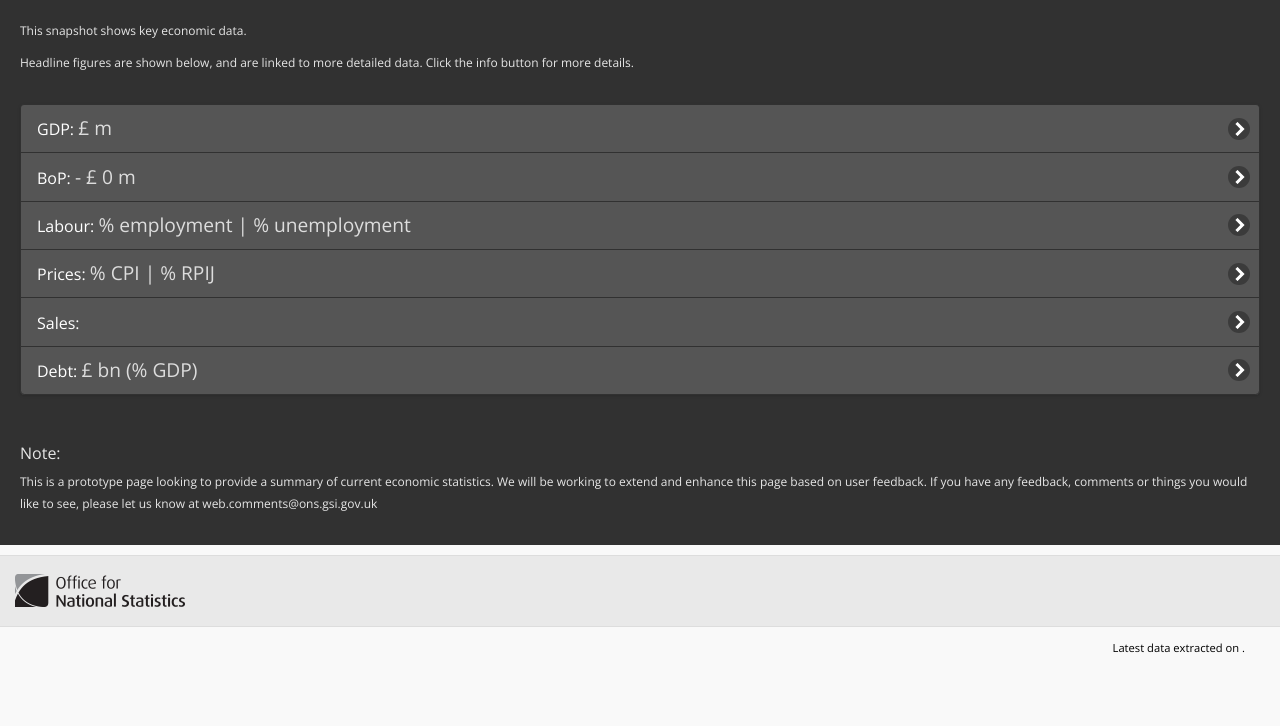
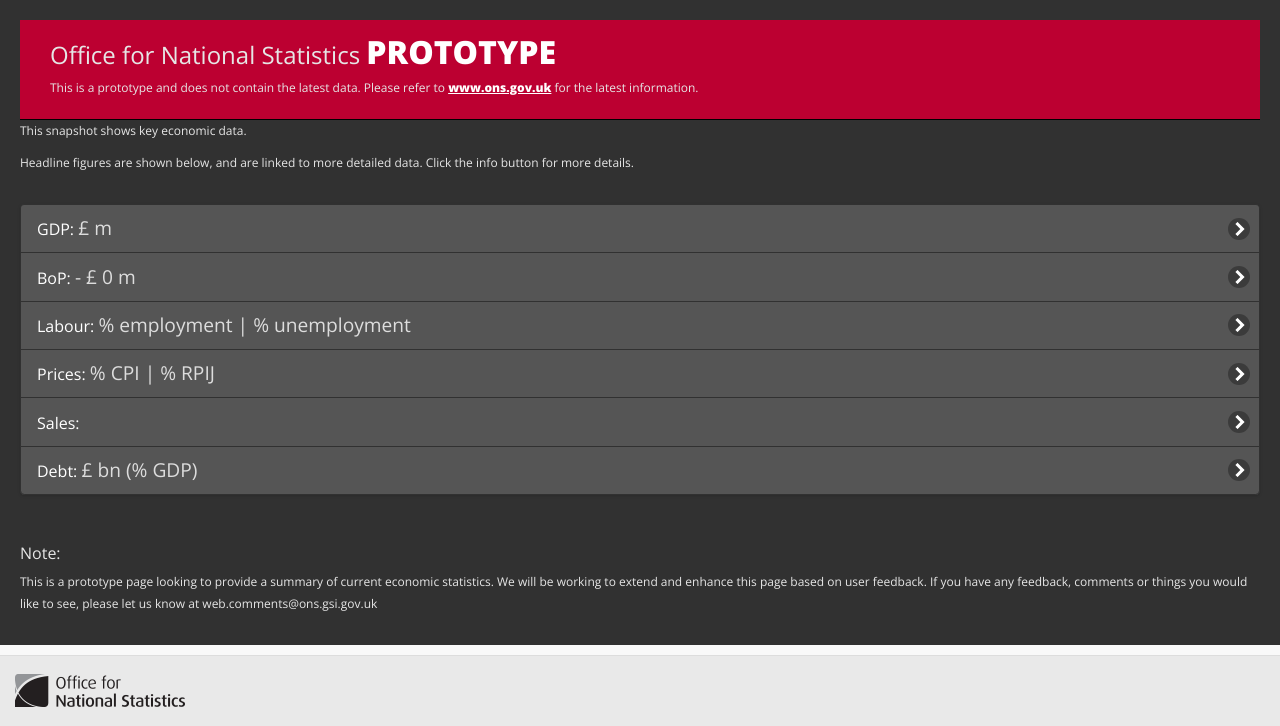
Before and after one commit to ONSdigital/web-apps, a PHP site: page /snapshot/index.php in a window 1280 px wide. Shown: the part 62-788 px from the top of the page. Run offline with PHP 8.4, Linux system fonts and the light colour scheme; data that the repository does not hold is empty.

Commit message:
Snapshot
Added warning banner

```diff
--- a/snapshot/css/snapshot.css
+++ b/snapshot/css/snapshot.css
@@ -416,3 +416,43 @@
 a.ui-icon-menu:after{
   color: #FFB384;
 }
+
+.alpha-header {
+    background-color: #BC0031;
+  border-bottom: 1px solid black;
+  padding-left:30px;
+    padding-bottom: 10px;
+}
+
+.notes .alpha-header-title{
+  font-size:24px;
+}
+
+.alpha-header-title {
+  font-family: "Open Sans";
+  padding-top:20px;
+  color: #fff;
+    font-size: 24px;
+    font-weight: 600;
+    line-height:24px;
+}
+.alpha-header-title {
+  color: #fff;
+
+}
+.alpha-header-copy{
+  color: #fff;
+    margin-bottom: 10px;
+}
+.alpha-header-copy a{
+  color: #fff;
+  font-weight: 600;
+    margin-bottom: 10px;
+    text-decoration: underline;
+}
+.alpha-header-title span{
+  text-transform: uppercase;
+  color: #fff;
+  font-size:32px;
+  font-weight:800;
+}
--- a/snapshot/index.php
+++ b/snapshot/index.php
@@ -367,6 +367,14 @@
 
 
     <div  id="" class="item notes" >
+
+    <div class="container alpha-header">
+      <p class="alpha-header-title">Office for National Statistics
+        <span>Prototype</span>
+      </p>
+      <p class="alpha-header-copy">This is a prototype and does not contain the latest data. Please refer to <a href="http://www.ons.gov.uk">www.ons.gov.uk</a> for the latest information.</p>
+    </div>
+
       <p>
         This snapshot shows key economic data.
       </p>
```
